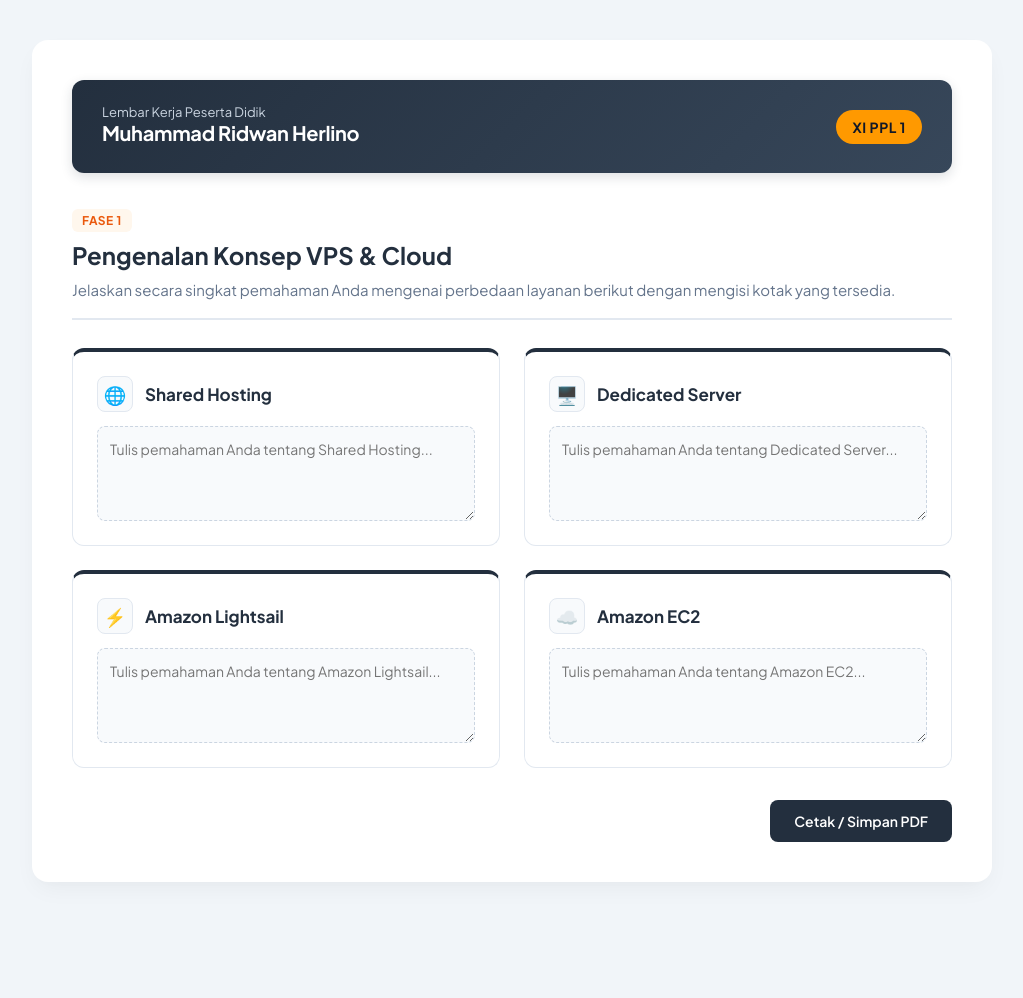
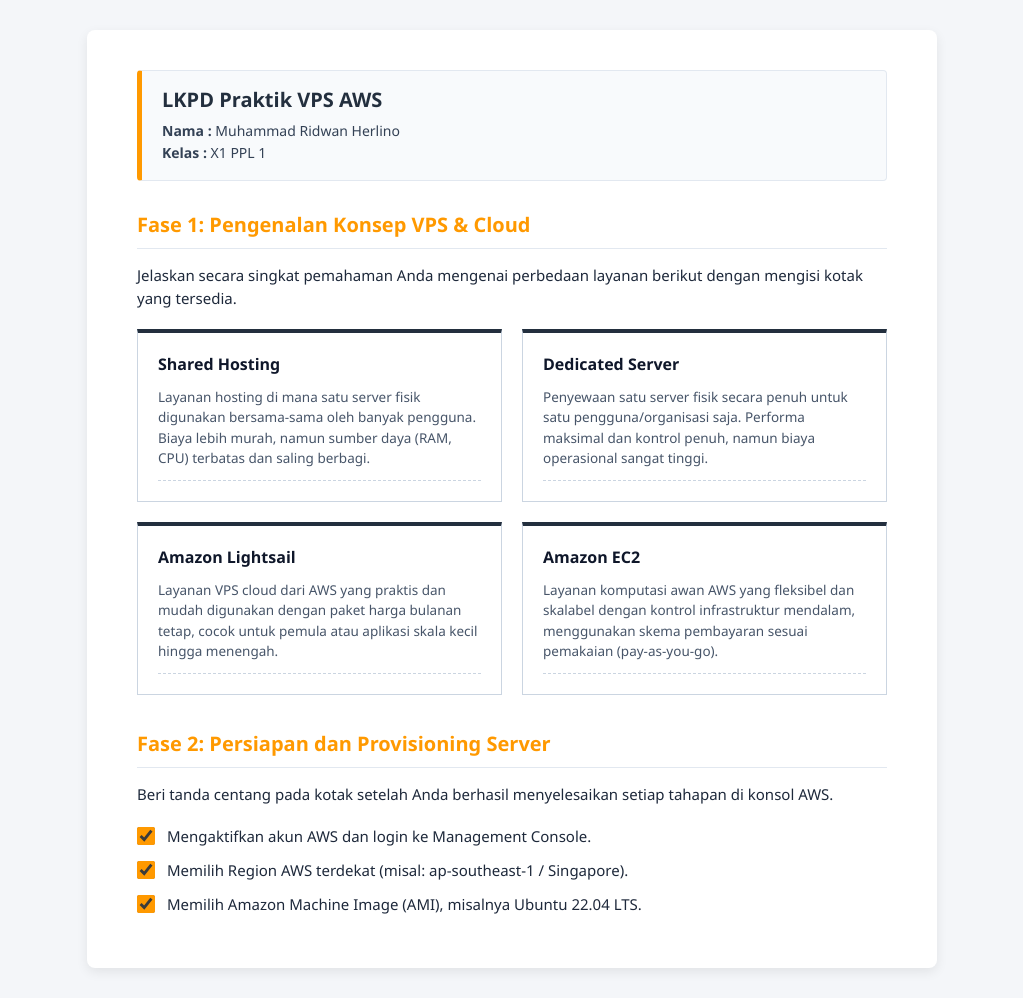
Before and after one commit to ridwanherlino4-svg/server-herlino, a plain HTML site: page index.html in a window 1280 px wide. Shown: the whole page, without its empty margins (128-1151 px from the left). Before the commit the page ends 922 px from the top, so only its background shows below. Drawn offline with Linux system fonts and the light colour scheme.

Commit message:
Update index.html

```diff
--- a/index.html
+++ b/index.html
@@ -3,237 +3,135 @@
 <head>
     <meta charset="UTF-8">
     <meta name="viewport" content="width=device-width, initial-scale=1.0">
-    <title>Fase 1: Pengenalan Konsep VPS & Cloud - Muhammad Ridwan Herlino</title>
-    <!-- Menggunakan Font Modern dari Google Fonts -->
-    <link href="https://fonts.googleapis.com/css2?family=Plus+Jakarta+Sans:wght@400;500;600;700&display=swap" rel="stylesheet">
+    <title>LKPD Praktik VPS AWS - Muhammad Ridwan Herlino</title>
     <style>
-        :root {
-            --aws-dark: #232f3e;
-            --aws-orange: #ff9900;
-            --bg-page: #f1f5f9;
-            --card-bg: #ffffff;
-            --text-main: #0f172a;
-            --text-muted: #64748b;
-            --border-color: #e2e8f0;
-        }
-
         * {
             box-sizing: border-box;
-            font-family: 'Plus Jakarta Sans', sans-serif;
+            margin: 0;
+            padding: 0;
+            font-family: 'Segoe UI', Tahoma, Geneva, Verdana, sans-serif;
         }
 
         body {
-            background-color: var(--bg-page);
-            color: var(--text-main);
-            margin: 0;
-            padding: 40px 20px;
-            display: flex;
-            justify-content: center;
-            min-height: 100vh;
+            background-color: #f4f6f9;
+            padding: 30px 15px;
+            color: #1e293b;
         }
 
         .container {
-            width: 100%;
-            max-width: 960px;
-            background: var(--card-bg);
-            padding: 40px;
-            border-radius: 16px;
-            box-shadow: 0 10px 25px -5px rgba(0, 0, 0, 0.05), 0 8px 10px -6px rgba(0, 0, 0, 0.01);
+            max-width: 850px;
+            margin: 0 auto;
+            background-color: #ffffff;
+            padding: 40px 50px;
+            border-radius: 8px;
+            box-shadow: 0 4px 12px rgba(0, 0, 0, 0.08);
         }
 
-        /* Header Identitas Siswa */
-        .header-box {
-            background: linear-gradient(135deg, #232f3e 0%, #37475a 100%);
-            color: #ffffff;
-            border-radius: 12px;
-            padding: 24px 30px;
-            margin-bottom: 35px;
-            display: flex;
-            justify-content: space-between;
-            align-items: center;
-            flex-wrap: wrap;
-            gap: 20px;
-            box-shadow: 0 4px 12px rgba(35, 47, 62, 0.15);
+        /* Bagian Identitas Siswa */
+        .identitas {
+            background-color: #f8fafc;
+            border-left: 5px solid #ff9900;
+            padding: 15px 20px;
+            margin-bottom: 30px;
+            border-radius: 4px;
+            border-top: 1px solid #e2e8f0;
+            border-right: 1px solid #e2e8f0;
+            border-bottom: 1px solid #e2e8f0;
         }
 
-        .student-info h2 {
-            margin: 0 0 4px 0;
+        .identitas h1 {
+            font-size: 20px;
+            color: #232f3e;
+            margin-bottom: 8px;
+        }
+
+        .identitas p {
+            font-size: 14px;
+            color: #334155;
+            margin: 3px 0;
+        }
+
+        /* Judul Fase */
+        .fase-title {
+            color: #ff9900;
             font-size: 20px;
             font-weight: 700;
-            letter-spacing: -0.3px;
+            padding-bottom: 10px;
+            border-bottom: 1px solid #e2e8f0;
+            margin-bottom: 15px;
+            margin-top: 10px;
         }
 
-        .student-info p {
-            margin: 0;
-            font-size: 13px;
-            color: #cbd5e1;
+        .instruksi {
+            font-size: 15px;
+            color: #1e293b;
+            margin-bottom: 20px;
+            line-height: 1.5;
         }
 
-        .badge-class {
-            background-color: var(--aws-orange);
-            color: #111827;
-            font-weight: 700;
-            font-size: 14px;
-            padding: 8px 16px;
-            border-radius: 999px;
-            letter-spacing: 0.5px;
-        }
-
-        /* Judul Materi */
-        .section-header {
-            margin-bottom: 28px;
-            border-bottom: 2px solid var(--border-color);
-            padding-bottom: 16px;
-        }
-
-        .tag-fase {
-            display: inline-block;
-            background-color: #fff7ed;
-            color: #ea580c;
-            font-size: 12px;
-            font-weight: 700;
-            padding: 4px 10px;
-            border-radius: 6px;
-            margin-bottom: 8px;
-            text-transform: uppercase;
-            letter-spacing: 0.5px;
-        }
-
-        .section-title {
-            color: var(--aws-dark);
-            font-size: 24px;
-            font-weight: 700;
-            margin: 0 0 8px 0;
-        }
-
-        .instruction {
-            font-size: 15px;
-            color: var(--text-muted);
-            margin: 0;
-            line-height: 1.6;
-        }
-
-        /* Grid Kartu Layanan */
-        .grid-cards {
+        /* Grid 2 Kolom untuk Kotak Materi */
+        .grid-container {
             display: grid;
             grid-template-columns: repeat(2, 1fr);
-            gap: 24px;
+            gap: 20px;
+            margin-bottom: 35px;
         }
 
         .card {
+            border: 1px solid #cbd5e1;
+            border-top: 4px solid #232f3e;
+            padding: 20px;
             background-color: #ffffff;
-            border: 1px solid var(--border-color);
-            border-top: 4px solid var(--aws-dark);
-            border-radius: 12px;
-            padding: 24px;
-            transition: all 0.25s ease;
             display: flex;
             flex-direction: column;
+            justify-content: space-between;
+            min-height: 150px;
         }
 
-        .card:hover {
-            transform: translateY(-4px);
-            box-shadow: 0 12px 20px -8px rgba(0, 0, 0, 0.08);
-            border-top-color: var(--aws-orange);
+        .card h3 {
+            font-size: 16px;
+            font-weight: 700;
+            color: #0f172a;
+            margin-bottom: 12px;
         }
 
-        .card-header {
+        .card-content {
+            font-size: 13.5px;
+            color: #475569;
+            line-height: 1.5;
+            padding-bottom: 12px;
+            border-bottom: 1px dashed #cbd5e1;
+        }
+
+        /* Daftar Checklist Fase 2 */
+        .checklist {
+            list-style: none;
+            margin-top: 10px;
+        }
+
+        .checklist li {
             display: flex;
             align-items: center;
-            gap: 12px;
+            font-size: 15px;
             margin-bottom: 14px;
+            color: #1e293b;
         }
 
-        .card-icon {
-            width: 36px;
-            height: 36px;
-            background-color: #f8fafc;
-            border: 1px solid var(--border-color);
-            border-radius: 8px;
-            display: flex;
-            align-items: center;
-            justify-content: center;
-            font-size: 18px;
+        .checklist input[type="checkbox"] {
+            width: 18px;
+            height: 18px;
+            margin-right: 12px;
+            accent-color: #ff9900;
+            cursor: pointer;
         }
 
-        .card-title {
-            font-size: 17px;
-            font-weight: 700;
-            color: var(--aws-dark);
-            margin: 0;
+        /* Responsif untuk layar HP */
+        @media (max-width: 650px) {
+            .container {
+                padding: 25px 20px;
             }
-
-        .answer-input {
-            width: 100%;
-            border: 1px dashed #cbd5e1;
-            border-radius: 8px;
-            padding: 12px;
-            font-size: 14px;
-            line-height: 1.5;
-            color: var(--text-main);
-            background-color: #f8fafc;
-            outline: none;
-            resize: vertical;
-            min-height: 95px;
-            transition: all 0.2s ease;
-        }
-
-        .answer-input:focus {
-            background-color: #ffffff;
-            border-style: solid;
-            border-color: var(--aws-orange);
-            box-shadow: 0 0 0 3px rgba(255, 153, 0, 0.15);
-        }
-
-        /* Tombol Cetak / Simpan */
-        .footer-actions {
-            margin-top: 32px;
-            display: flex;
-            justify-content: flex-end;
-        }
-
-        .btn-print {
-            background-color: var(--aws-dark);
-            color: #ffffff;
-            border: none;
-            padding: 12px 24px;
-            font-size: 14px;
-            font-weight: 600;
-            border-radius: 8px;
-            cursor: pointer;
-            transition: background-color 0.2s ease;
-        }
-
-        .btn-print:hover {
-            background-color: #37475a;
-        }
-
-        /* Responsif untuk HP */
-        @media (max-width: 700px) {
-            .container {
-                padding: 24px;
-            }
-            .grid-cards {
+            .grid-container {
                 grid-template-columns: 1fr;
-            }
-        }
-
-        /* Pengaturan saat dicetak / Save as PDF */
-        @media print {
-            body {
-                background: #ffffff;
-                padding: 0;
-            }
-            .container {
-                box-shadow: none;
-                padding: 0;
-            }
-            .footer-actions {
-                display: none;
-            }
-            .answer-input {
-                border: 1px solid #cbd5e1;
-                background: #ffffff;
             }
         }
     </style>
@@ -241,63 +139,69 @@
 <body>
 
     <div class="container">
-    <!-- Identitas Siswa -->
-    <div class="header-box">
-        <div class="student-info">
-            <p>Lembar Kerja Peserta Didik</p>
-            <h2>Muhammad Ridwan Herlino</h2>
-        </div>
-        <span class="badge-class">XI PPL 1</span>
+        <!-- Header Identitas -->
+        <div class="identitas">
+            <h1>LKPD Praktik VPS AWS</h1>
+            <p><strong>Nama :</strong> Muhammad Ridwan Herlino</p>
+            <p><strong>Kelas :</strong> X1 PPL 1</p>
         </div>
 
-    <!-- Judul dan Instruksi -->
-    <div class="section-header">
-        <span class="tag-fase">Fase 1</span>
-        <h1 class="section-title">Pengenalan Konsep VPS & Cloud</h1>
-        <p class="instruction">
+        <!-- Fase 1 -->
+        <h2 class="fase-title">Fase 1: Pengenalan Konsep VPS &amp; Cloud</h2>
+        <p class="instruksi">
             Jelaskan secara singkat pemahaman Anda mengenai perbedaan layanan berikut dengan mengisi kotak yang tersedia.
+        </p>
+
+        <div class="grid-container">
+            <div class="card">
+                <h3>Shared Hosting</h3>
+                <p class="card-content">
+                    Layanan hosting di mana satu server fisik digunakan bersama-sama oleh banyak pengguna. Biaya lebih murah, namun sumber daya (RAM, CPU) terbatas dan saling berbagi.
                 </p>
             </div>
 
-    <!-- 4 Kotak Layanan -->
-    <div class="grid-cards">
             <div class="card">
-            <div class="card-header">
-                <div class="card-icon">🌐</div>
-                <h2 class="card-title">Shared Hosting</h2>
-            </div>
-            <textarea class="answer-input" placeholder="Tulis pemahaman Anda tentang Shared Hosting..."></textarea>
+                <h3>Dedicated Server</h3>
+                <p class="card-content">
+                    Penyewaan satu server fisik secara penuh untuk satu pengguna/organisasi saja. Performa maksimal dan kontrol penuh, namun biaya operasional sangat tinggi.
+                </p>
             </div>
 
             <div class="card">
-            <div class="card-header">
-                <div class="card-icon">🖥️</div>
-                <h2 class="card-title">Dedicated Server</h2>
-            </div>
-            <textarea class="answer-input" placeholder="Tulis pemahaman Anda tentang Dedicated Server..."></textarea>
+                <h3>Amazon Lightsail</h3>
+                <p class="card-content">
+                    Layanan VPS cloud dari AWS yang praktis dan mudah digunakan dengan paket harga bulanan tetap, cocok untuk pemula atau aplikasi skala kecil hingga menengah.
+                </p>
             </div>
 
             <div class="card">
-            <div class="card-header">
-                <div class="card-icon">⚡</div>
-                <h2 class="card-title">Amazon Lightsail</h2>
-            </div>
-            <textarea class="answer-input" placeholder="Tulis pemahaman Anda tentang Amazon Lightsail..."></textarea>
-        </div>
-
-        <div class="card">
-            <div class="card-header">
-                <div class="card-icon">☁️</div>
-                <h2 class="card-title">Amazon EC2</h2>
-            </div>
-            <textarea class="answer-input" placeholder="Tulis pemahaman Anda tentang Amazon EC2..."></textarea>
+                <h3>Amazon EC2</h3>
+                <p class="card-content">
+                    Layanan komputasi awan AWS yang fleksibel dan skalabel dengan kontrol infrastruktur mendalam, menggunakan skema pembayaran sesuai pemakaian (pay-as-you-go).
+                </p>
             </div>
         </div>
 
-    <!-- Tombol Cetak -->
-    <div class="footer-actions">
-        <button class="btn-print" onclick="window.print()">Cetak / Simpan PDF</button>
-    </div>
+        <!-- Fase 2 -->
+        <h2 class="fase-title">Fase 2: Persiapan dan Provisioning Server</h2>
+        <p class="instruksi">
+            Beri tanda centang pada kotak setelah Anda berhasil menyelesaikan setiap tahapan di konsol AWS.
+        </p>
+
+        <ul class="checklist">
+            <li>
+                <input type="checkbox" id="step1" checked>
+                <label for="step1">Mengaktifkan akun AWS dan login ke Management Console.</label>
+            </li>
+            <li>
+                <input type="checkbox" id="step2" checked>
+                <label for="step2">Memilih Region AWS terdekat (misal: ap-southeast-1 / Singapore).</label>
+            </li>
+            <li>
+                <input type="checkbox" id="step3" checked>
+                <label for="step3">Memilih Amazon Machine Image (AMI), misalnya Ubuntu 22.04 LTS.</label>
+            </li>
+        </ul>
     </div>
 
 </body>
```
Lines whose indentation alone changed are shown as unchanged.
